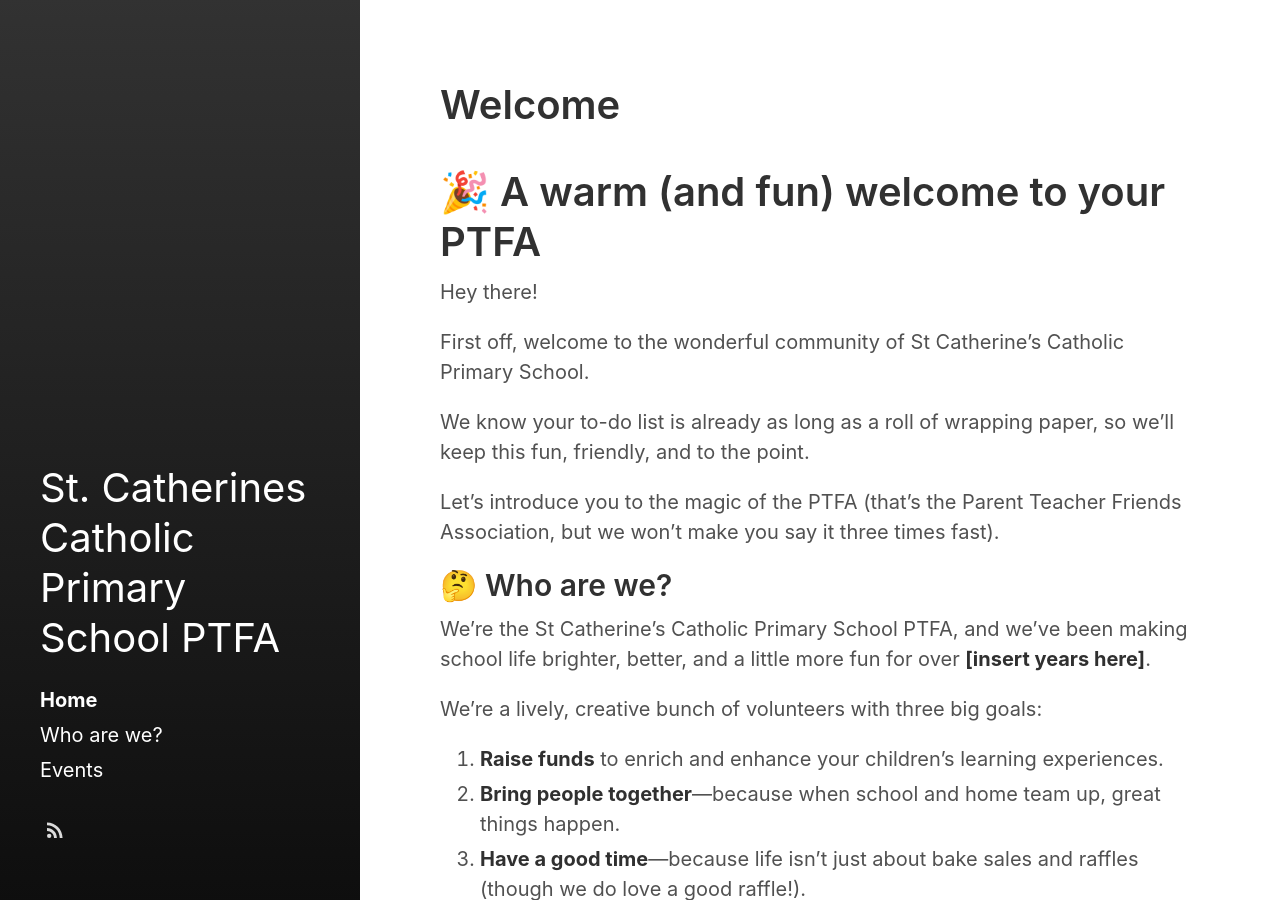
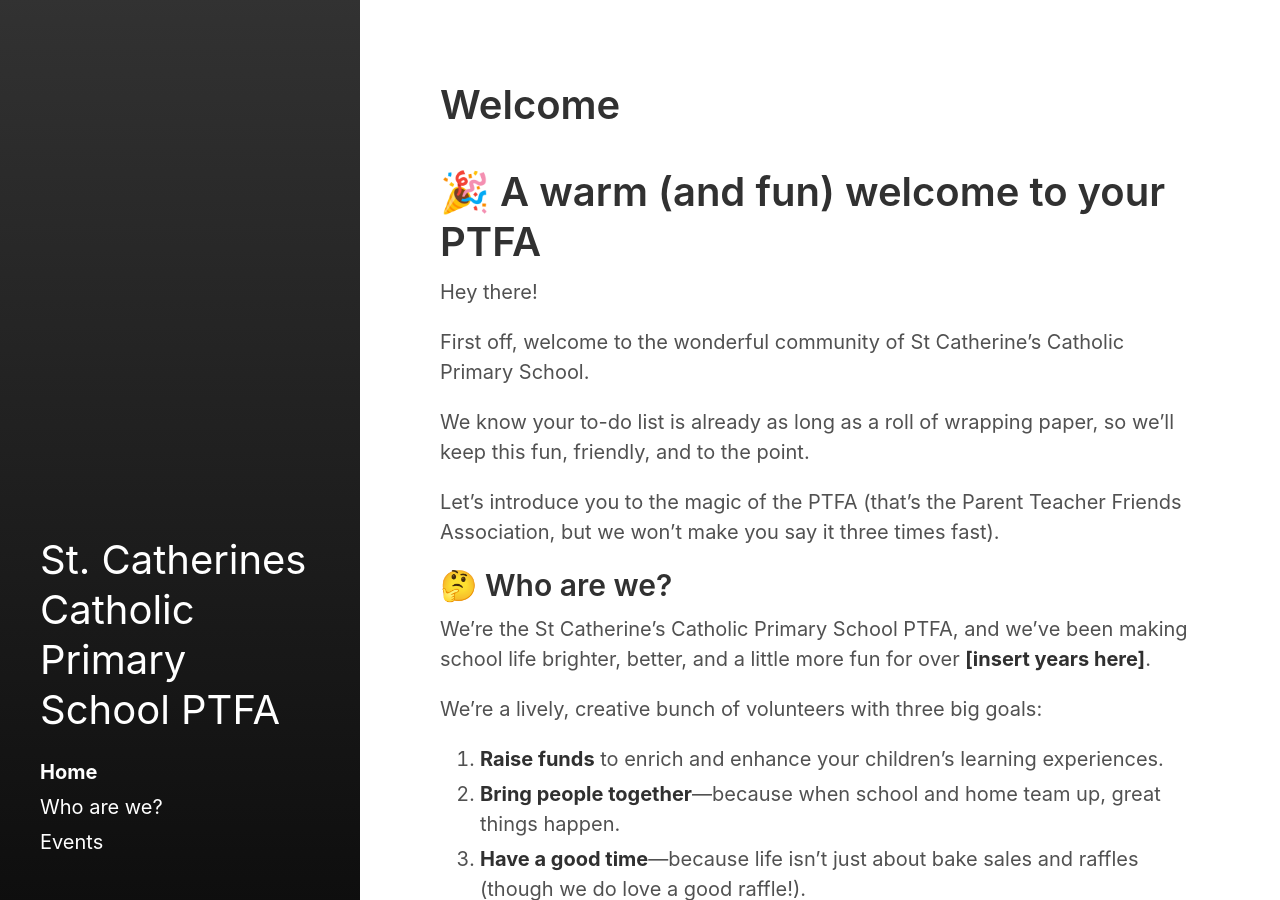
Before and after one commit to skeddy/stcathsptfa, a Jekyll site: the page built from index.md, in a window 1280 px wide and 900 px high. Built offline with Jekyll 4.4.1, drawn with Linux system fonts in a browser that asks for light colours.

Commit message:
Update sidebar.html

```diff
--- a/_includes/sidebar.html
+++ b/_includes/sidebar.html
@@ -11,6 +11,4 @@
     <p class="lead">{{ site.description }}</p>
   </header>
 {% include sidebar-nav-links.html %}
-
-  {% include sidebar-icon-links.html %}
 </div>
```
